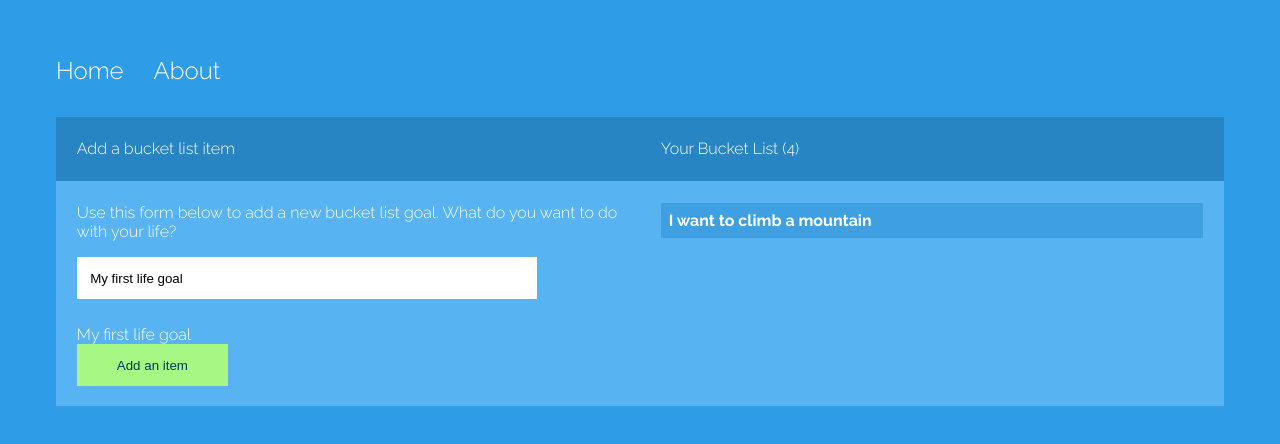
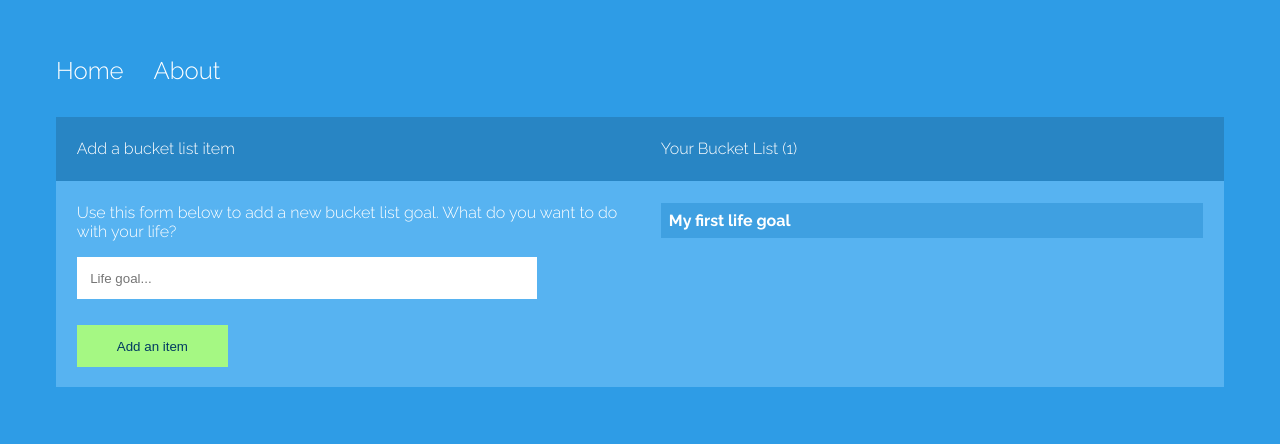
Before and after one commit to rezn5447/Angular-bucket-list, an Angular app: page / in a window 1280 px wide. Both pictures are taken after a click on the input "Add an item". Shown: the top 444 px of the page. Built offline with nearby package versions, Linux system fonts and the light colour scheme.

Commit message:
home component goals animation

```diff
--- a/src/app/home/home.component.html
+++ b/src/app/home/home.component.html
@@ -12,12 +12,12 @@
     <form>
       <input type="text" class="txt" name="item" placeholder="Life goal..." [(ngModel)]="goalText">
       <br><span>{{ goalText}}</span>
-      <input type="submit" class="btn" name="button" [value]="btnText">
+      <input type="submit" class="btn" name="button" [value]="btnText" (click)="addItem()">
     </form>
   </div>
   <div class="col">
-    <p class="life-container">
-      I want to climb a mountain
+    <p class="life-container" *ngFor="let goal of goals">
+      {{ goal }}
     </p>
   </div>
 </div>
--- a/src/app/home/home.component.ts
+++ b/src/app/home/home.component.ts
@@ -1,4 +1,13 @@
 import { Component, OnInit } from '@angular/core';
+import {
+  trigger,
+  style,
+  transition,
+  animate,
+  keyframes,
+  query,
+  stagger
+} from '@angular/animations';
 
 @Component({
   selector: 'app-home',
@@ -6,11 +15,20 @@
   styleUrls: ['./home.component.scss']
 })
 export class HomeComponent implements OnInit {
-  itemCount: number = 4;
+  itemCount: number;
   btnText: string = 'Add an item';
   goalText: string = 'My first life goal';
+  goals = [];
 
   constructor() {}
 
-  ngOnInit() {}
+  ngOnInit() {
+    this.itemCount = this.goals.length;
+  }
+
+  addItem() {
+    this.goals.push(this.goalText);
+    this.goalText = '';
+    this.itemCount = this.goals.length;
+  }
 }
```
Also changed, not shown: src/app/app.module.ts (+7 -1 lines).
